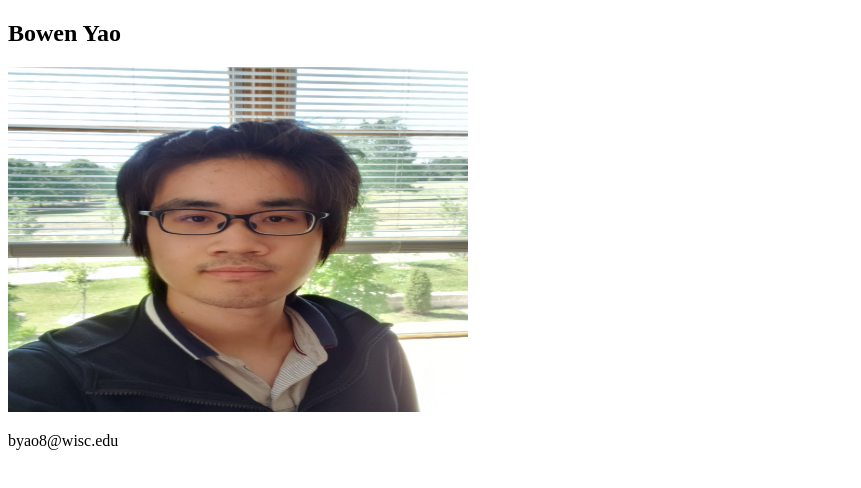
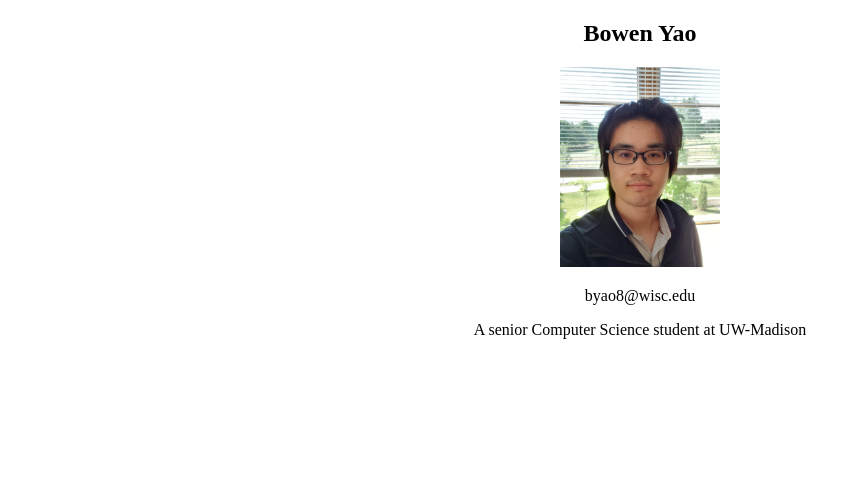
Before and after one commit to Yaoluobo/Yaoluobo.github.io, a plain HTML site: page index.html in a window 1280 px wide. Shown: the whole page, without its empty margins (0-861 px from the left). Drawn offline with Linux system fonts and the light colour scheme.

Commit message:
add picture

```diff
--- a/index.html
+++ b/index.html
@@ -1,10 +1,11 @@
 <!DOCTYPE html>
 <html>
-<body>
+<body style="text-align:center">
 
-<h2>Bowen Yao</h2>
-<img src="meInIndiana.jpg" alt="me in indiana" width="460" height="345">
+	<h2><b>Bowen Yao</b></h2>
+<img src="meInIndiana.jpg" alt="me in indiana" width="160" height="200">
 <p>byao8@wisc.edu<p>
+<p>A senior Computer Science student at UW-Madison</p>
 
 </body>
 </html>
```
